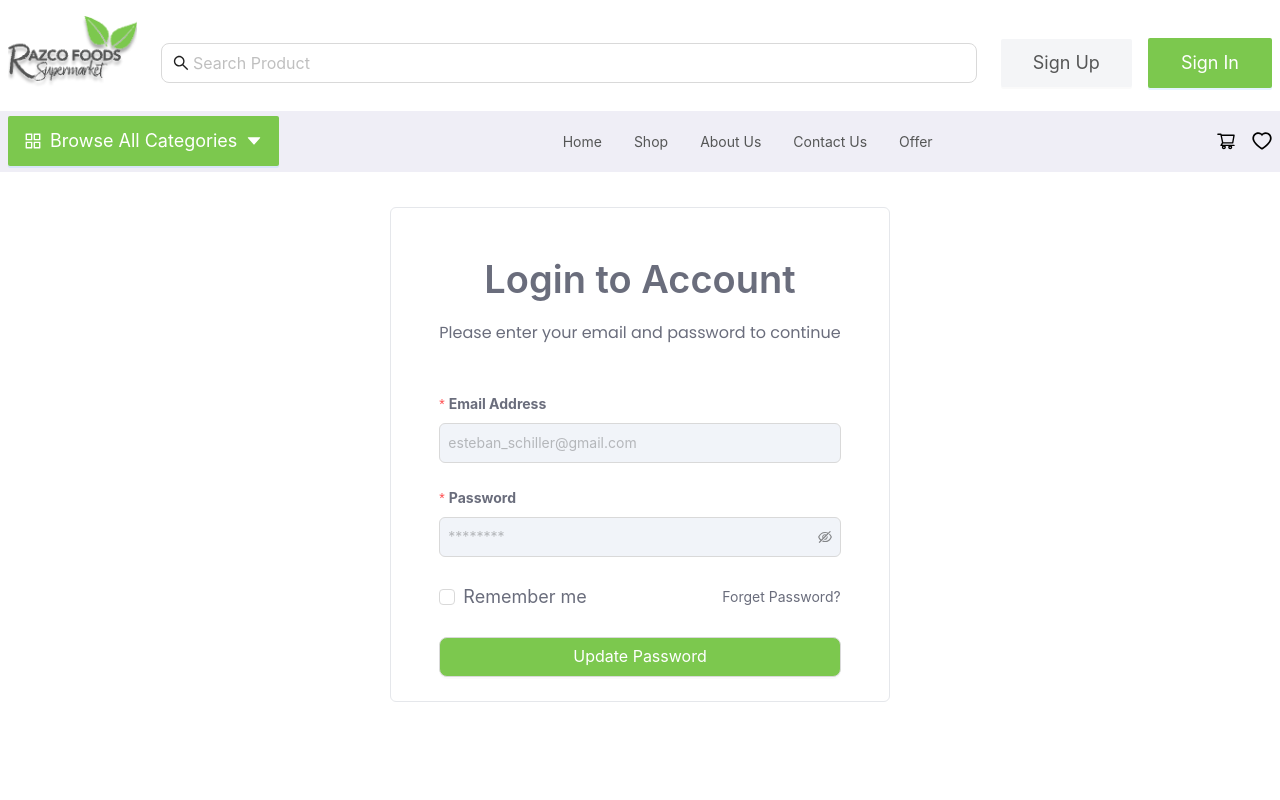
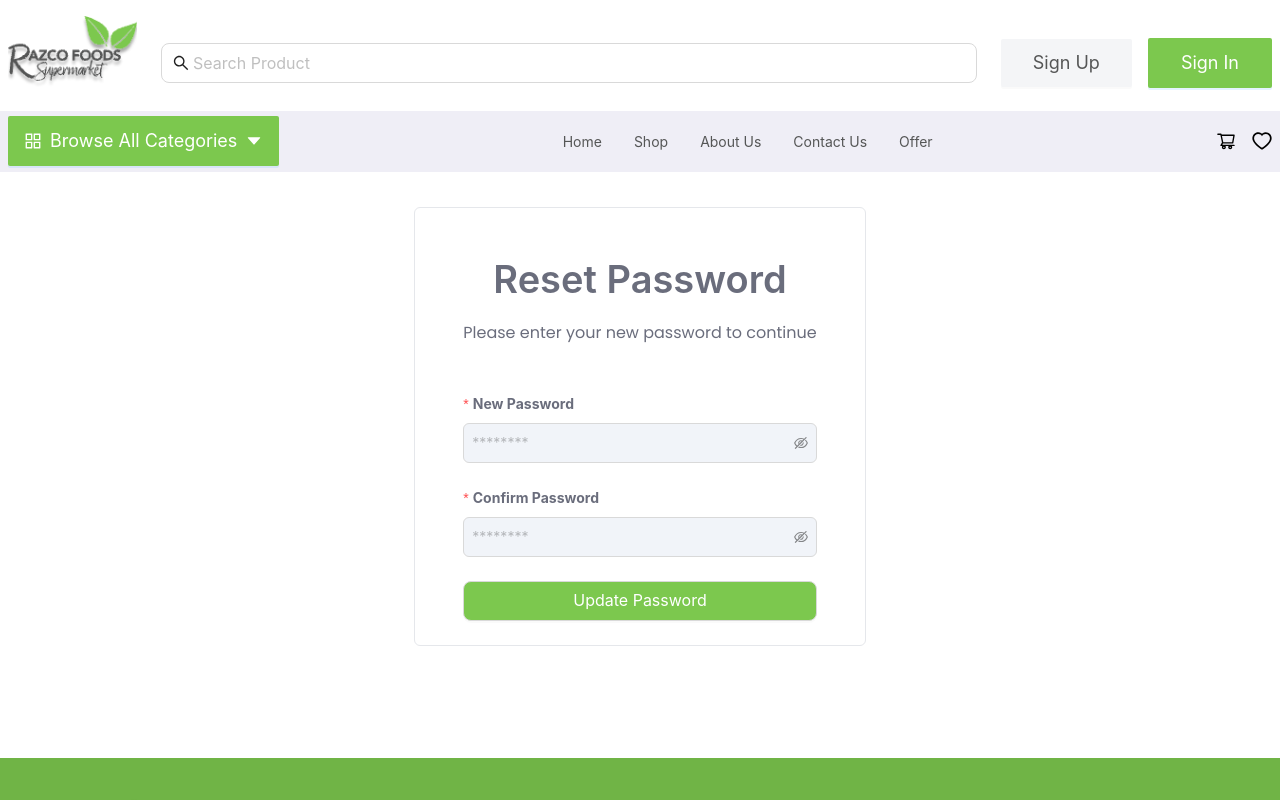
Before and after one commit to Mahedihasanimam/RazcoFood, a Next.js app: page /resetpass in a window 1280 px wide. Shown: the top 800 px of the page. Built offline with nearby package versions, Linux system fonts and the light colour scheme; no server answers.

Commit message:
all done

```diff
--- a/src/app/otpverify/page.jsx
+++ b/src/app/otpverify/page.jsx
@@ -25,7 +25,7 @@ const OtpVerify = () => {
     console.log("OTP as a number:", requestBody);
 
     const response = await fetch(
-      "http://192.168.10.185:5000/api/v1/user/verify-email",
+      "http://192.168.10.185:5000/api/v1/auth/otp-verify",
       {
         method: "POST",
         headers: {
--- a/src/components/common/ResetPass.jsx
+++ b/src/components/common/ResetPass.jsx
@@ -6,37 +6,39 @@ import Link from "next/link";
 import axios from "axios";
 import { useRouter } from "next/navigation";
 
-const ResetPass= () => {
+const ResetPass = () => {
   const [form] = Form.useForm();
   const router = useRouter();
+
   const onFinish = async (values) => {
+    console.log(values);
     try {
       const response = await axios.post(
-        "http://192.168.10.185:5000/api/v1/auth/login",
+        "http://192.168.10.185:5000/api/v1/auth/reset-password",
         {
-          email: values.username,
-          password: values.password,
+          newPassword: values.newPassword,
+          confirmPassword: values.confirmPassword,
+        },
+        {
+          headers: {
+            Authorization: localStorage.getItem('token'),
+            "Content-Type": "application/json",
+          },
         }
       );
-      const {
-        statusCode,
-        success,
-        message: sucessMessage,
-        data,
-      } = response.data;
+      const { statusCode, success, message: successMessage, data } = response.data;
 
       if (success && statusCode === 200) {
-        localStorage.setItem("token", data);
         console.log(data);
 
         router.push("/");
-        message.success(sucessMessage);
+        message.success(successMessage);
         form.resetFields();
       }
     } catch (error) {
       // Handle error response
-      console.error("Login failed:", error);
-      message.error("Login failed, please try again");
+      console.error("Password reset failed:", error?.response?.data || error);
+      message.error("Reset, please try again");
     }
   };
 
@@ -53,10 +55,10 @@ const ResetPass= () => {
             style={{ color: "#6A6D7C" }}
             className="font-bold text-4xl"
           >
-            <span className="text-[#6A6D7C]">Login to Account</span>
+            <span className="text-[#6A6D7C]">Reset Password</span>
           </Typography.Title>
           <p className="text-[#6A6D7C]">
-            Please enter your email and password to continue
+            Please enter your new password to continue
           </p>
         </div>
         <Form
@@ -68,32 +70,41 @@ const ResetPass= () => {
           autoComplete="off"
         >
           <Form.Item
-            label={
-              <span className="text-[#6A6D7C] font-bold">Email Address</span>
-            }
-            name="username"
+            label={<span className="text-[#6A6D7C] font-bold">New Password</span>}
+            name="newPassword"
             rules={[
               {
                 required: true,
-                message: "Please input your email!",
+                message: "Please input your new password!",
               },
+
             ]}
           >
-            <Input
+            <Input.Password
               className="bg-[#F1F4F9] rounded-md p-2"
-              placeholder="esteban_schiller@gmail.com"
+              placeholder="********"
               style={{ width: "100%" }}
             />
           </Form.Item>
-
           <Form.Item
-            label={<span className="text-[#6A6D7C] font-bold">Password</span>}
-            name="password"
+            label={<span className="text-[#6A6D7C] font-bold">Confirm Password</span>}
+            name="confirmPassword"
+            dependencies={['newPassword']}
             rules={[
               {
                 required: true,
-                message: "Please input your password!",
+                message: "Please confirm your new password!",
               },
+              ({ getFieldValue }) => ({
+                validator(_, value) {
+                  if (!value || getFieldValue('newPassword') === value) {
+                    return Promise.resolve();
+                  }
+                  return Promise.reject(
+                    new Error('The two passwords do not match!')
+                  );
+                },
+              }),
             ]}
           >
             <Input.Password
@@ -103,17 +114,6 @@ const ResetPass= () => {
             />
           </Form.Item>
 
-          <div className="flex items-center justify-between">
-            <Form.Item name="remember">
-              <Checkbox className="text-[#6A6D7C] text-lg">
-                Remember me
-              </Checkbox>
-            </Form.Item>
-            <Link className="text-[#6A6D7C] text-md mb-6" href={"/forget"}>
-              Forget Password?
-            </Link>
-          </div>
-
           <Form.Item>
             <Button
               className="bg-[#7CC84E] text-white"
@@ -121,7 +121,7 @@ const ResetPass= () => {
               htmlType="submit"
               style={{ width: "100%" }}
             >
-             Update Password
+              Update Password
             </Button>
           </Form.Item>
         </Form>
@@ -130,4 +130,4 @@ const ResetPass= () => {
   );
 };
 
-export default ResetPass
+export default ResetPass;
```
